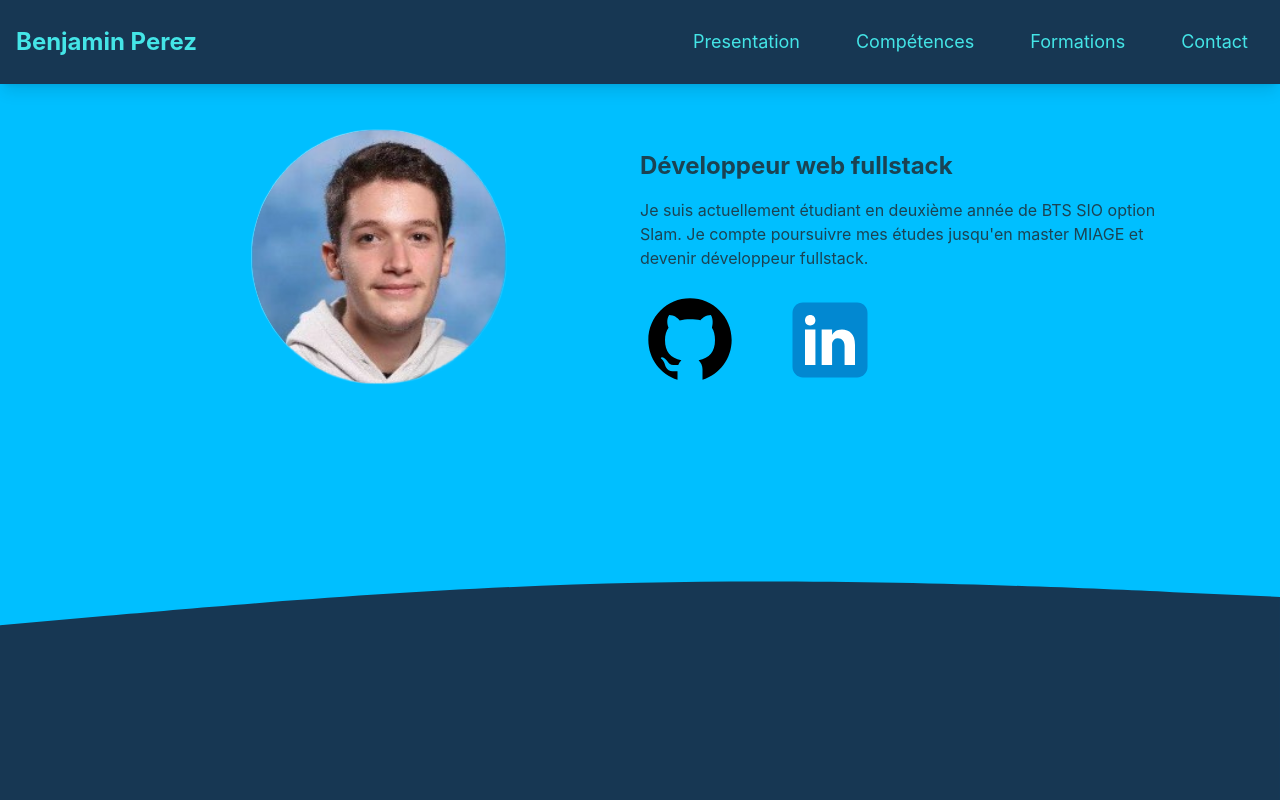
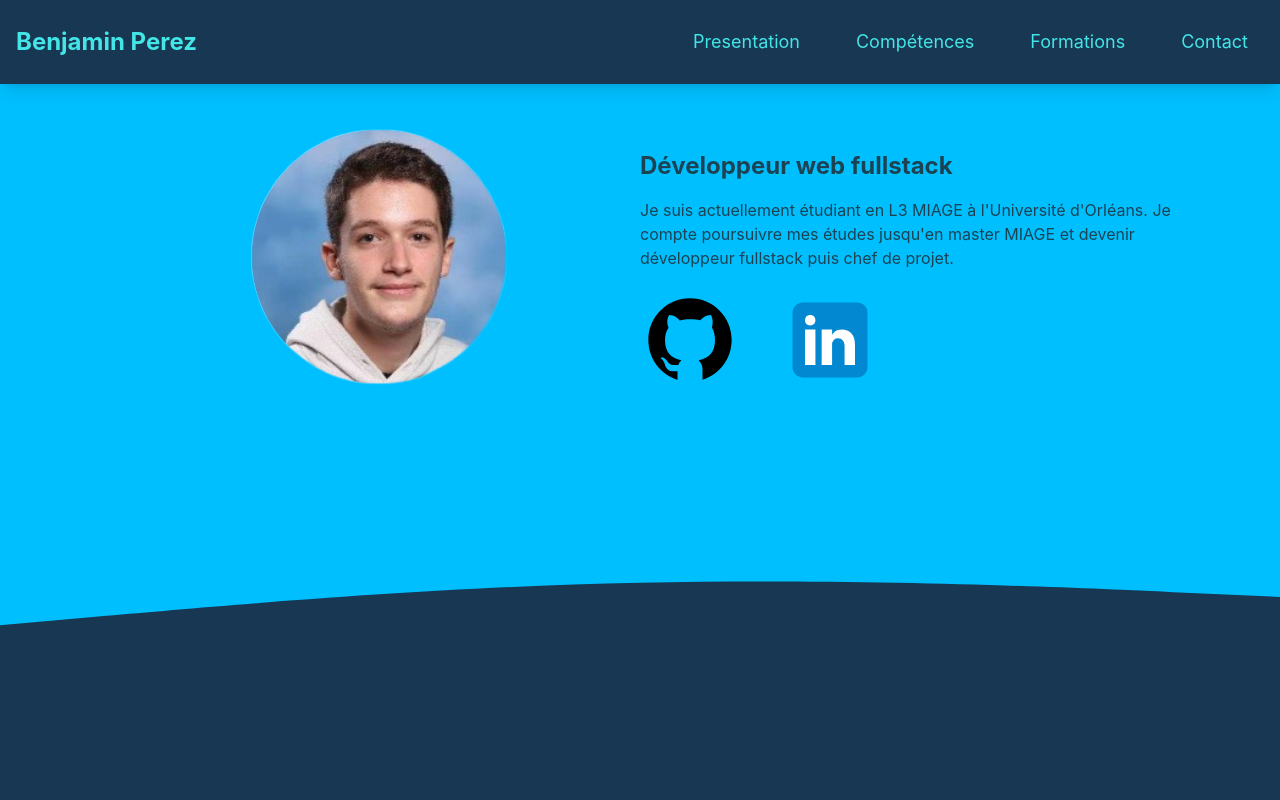
Before and after one commit to benji28000/portfolio2024, a React (Create React App) app: page / in a window 1280 px wide. Shown: the top 800 px of the page. Built offline with nearby package versions, Linux system fonts and the light colour scheme.

Commit message:
Update presentation.js

```diff
--- a/src/components/presentation.js
+++ b/src/components/presentation.js
@@ -20,8 +20,8 @@ const Presentation = () => {
                         <div className="flex-1">
                             <h2 className="text-2xl font-bold mb-4">Développeur web fullstack</h2>
                             <p>
-                                Je suis actuellement étudiant en deuxième année de BTS SIO option Slam.
-                                Je compte poursuivre mes études jusqu'en master MIAGE et devenir développeur fullstack.
+                                Je suis actuellement étudiant en L3 MIAGE à l'Université d'Orléans.
+                                Je compte poursuivre mes études jusqu'en master MIAGE et devenir développeur fullstack puis chef de projet.
                             </p>
                             <div className="flex mt-5 space-x-10">
                                 <a href="https://github.com/benji28000" target={"_blank"} rel={"noreferrer"}
```
